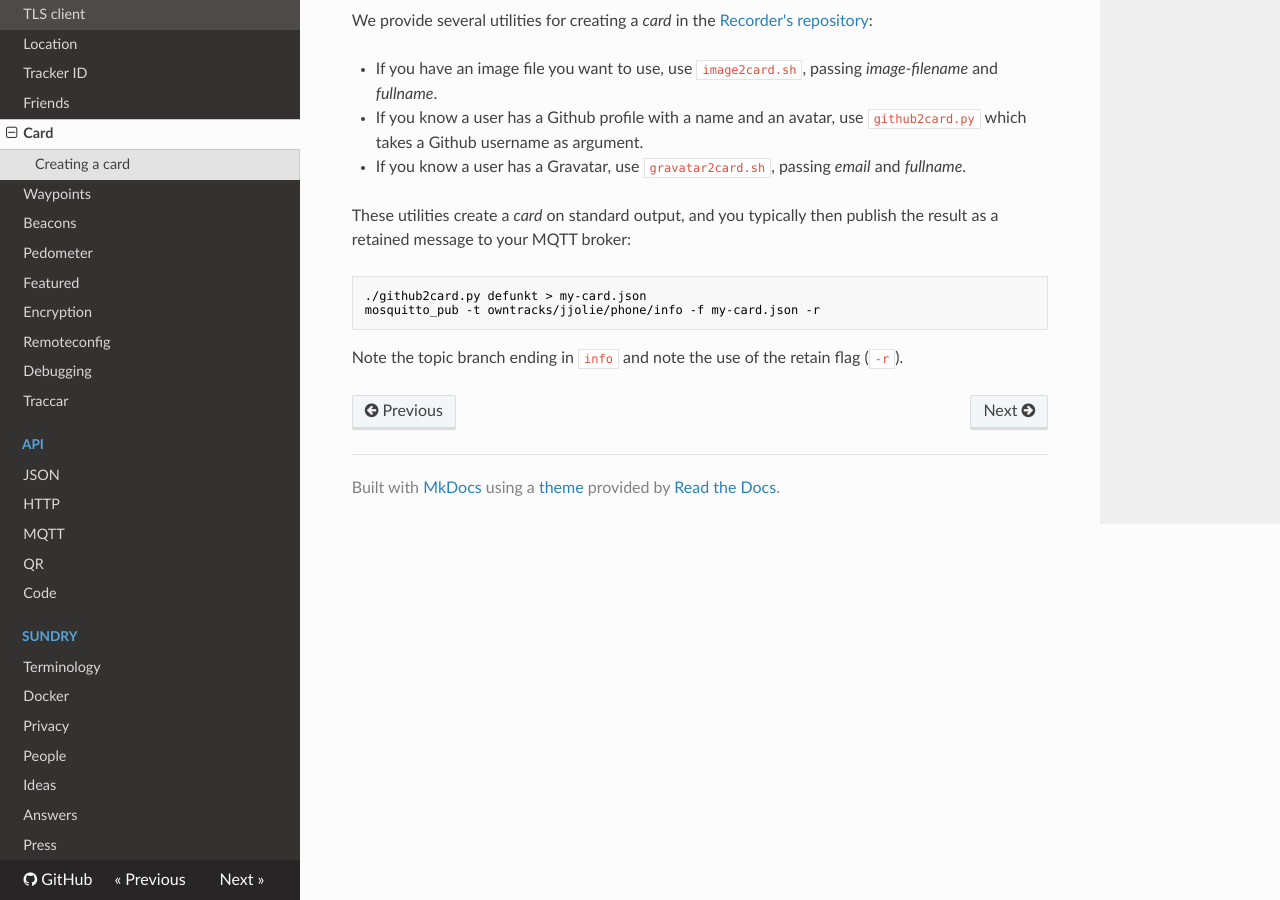
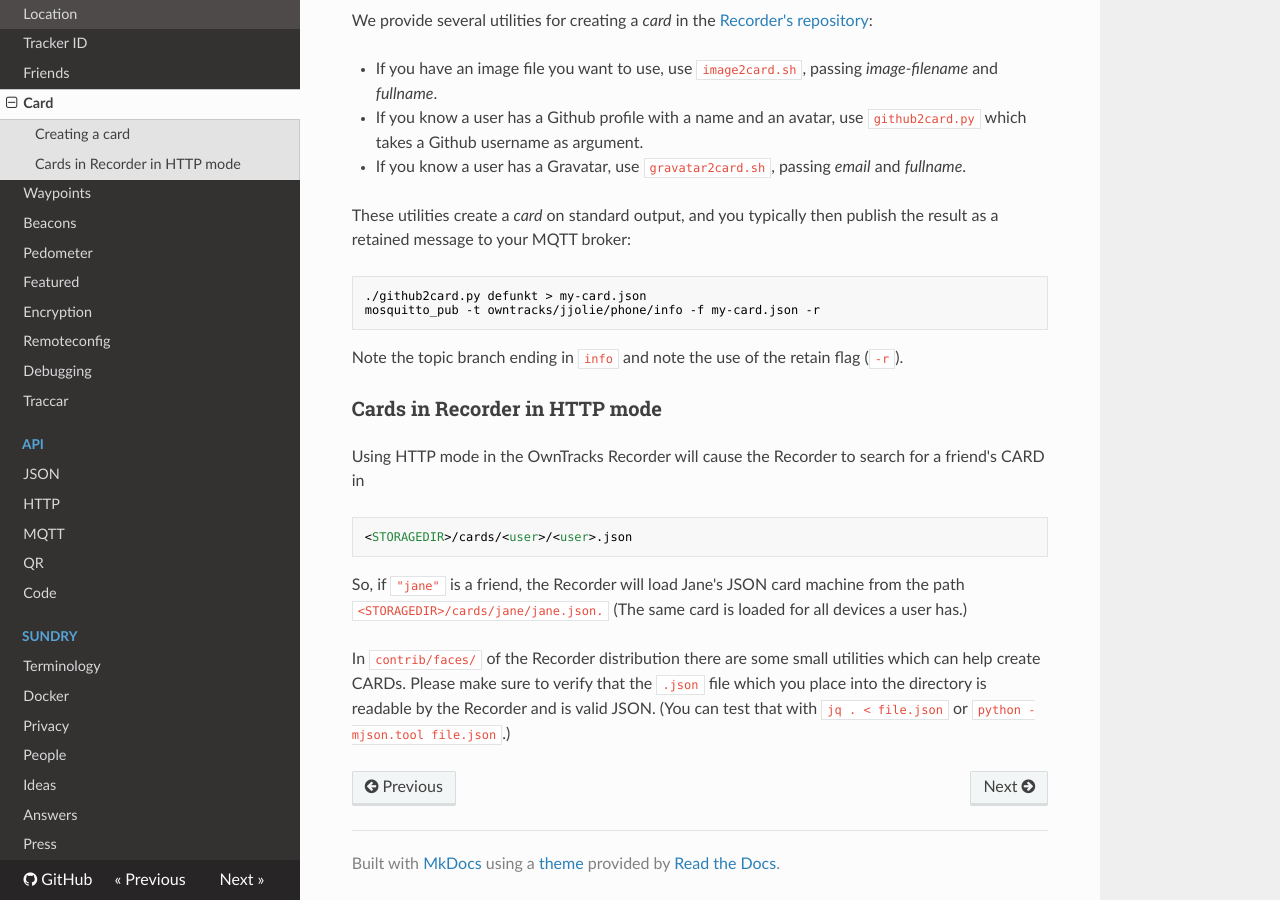
Before and after one commit to owntracks/booklet, an MkDocs documentation site: the page built from docs/features/card.md, in a window 1280 px wide and 900 px high, scrolled down 819 px. Built offline with MkDocs 1.6.1, drawn with Linux system fonts in a browser that asks for light colours; nearby versions of some CDN libraries; old or Windows-style settings are respelled for this version of MkDocs.

Commit message:
document http cards 	addresses https://github.com/owntracks/recorder/issues/299#issuecomment-482841263

````diff
--- a/docs/features/card.md
+++ b/docs/features/card.md
@@ -30,3 +30,15 @@ mosquitto_pub -t owntracks/jjolie/phone/info -f my-card.json -r
 ```
 
 Note the topic branch ending in `info` and note the use of the retain flag (`-r`).
+
+### Cards in Recorder in HTTP mode
+
+Using HTTP mode in the OwnTracks Recorder will cause the Recorder to search for a friend's CARD in
+
+```
+<STORAGEDIR>/cards/<user>/<user>.json
+```
+
+So, if `"jane"` is a friend, the Recorder will load Jane's JSON card machine from the path `<STORAGEDIR>/cards/jane/jane.json.` (The same card is loaded for all devices a user has.)
+
+In `contrib/faces/` of the Recorder distribution there are some small utilities which can help create CARDs. Please make sure to verify that the `.json` file which you place into the directory is readable by the Recorder and is valid JSON. (You can test that with `jq . < file.json` or `python -mjson.tool file.json`.)
````
